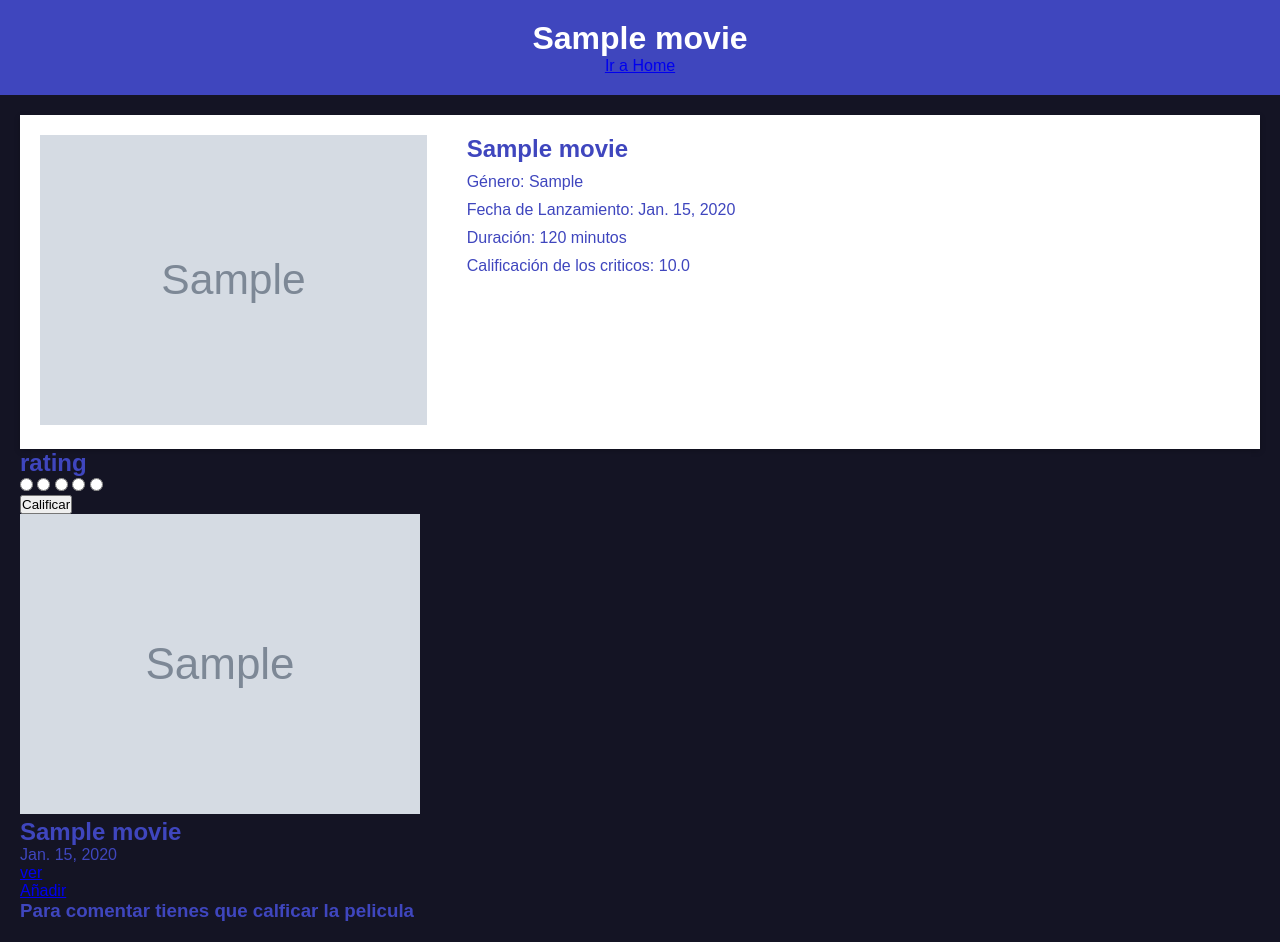
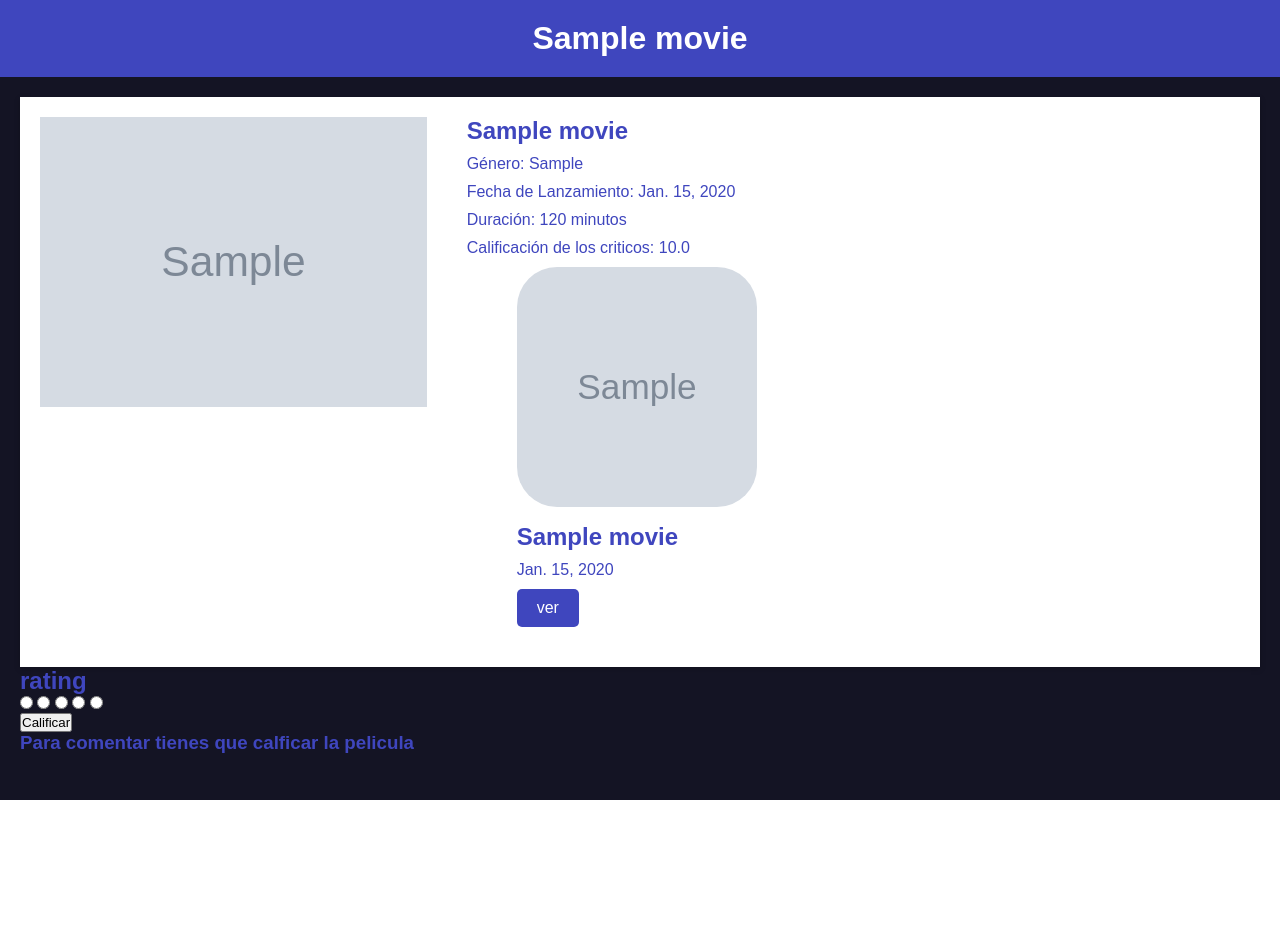
Before and after one commit to Bogov98/cinaflix, a Django app: template aplicacion/templates/VerPelicula/views_movie.html in a window 1280 px wide. After the commit the page ends 800 px from the top, so only its background shows below. Run offline with Django 4.2, Linux system fonts and the light colour scheme; the template is opened without the code that fills it: values that come from a table or form of the project are taken from there, others are empty; tables that the repository leaves empty hold one stand-in row (values such as "Sample post"); grey boxes marked "Sample" are stand-in pictures.

Commit message:
falta arreglar views

```diff
--- a/aplicacion/static/css/vista.css
+++ b/aplicacion/static/css/vista.css
@@ -72,3 +72,78 @@
   color: var(--very-ligt-pink);
   margin-top: 20%
   }
+  .button-primary{
+    background-color: #3f46be;
+    color: #fff;
+
+  }
+  .btn-comentario{
+    background-color: #3f46be;
+    border-radius: 10%;
+    color: #fff;
+  }
+  .rating{
+    background-color:var(#141424);
+    border: 0%;
+    color: var();
+  }
+  .main-container{
+    display: flex;
+    flex-direction: row;
+    overflow-x: auto;
+    scrollbar-width: none;
+    -ms-overflow-style: none;
+    margin-left: 50px; /* Agregado para dejar espacio para el menú lateral */
+    padding-bottom: 20px; /* Agregado para dejar espacio para el menú lateral */
+    margin-right: 10%;
+  }
+
+  .movie-info {
+    display: block;
+    flex-direction: column;
+    justify-content: space-between;
+    align-items: center;
+    margin-top: 12px;
+    color: var(--white);
+  }
+  .movie-card {
+    width: 240px;
+  }
+
+  .movie-card img {
+    width: 100%;
+    height: 240px;
+    border-radius: 40px;
+    object-fit: cover;
+  }
+  .button-ver {
+    display: inline-block;
+    padding: 10px 20px;
+    background-color: var(--text-imput-field);
+    color: #fff;
+    text-decoration: none;
+    border-radius: 5px;
+    transition: background-color 0.3s ease;
+  }
+
+  .button-ver:hover {
+    background-color: var(--text-imput-field);
+  }
+
+  .button-añadir {
+    display: inline-block;
+    padding: 10px 20px;
+    background-color: #3f46be;
+    color: #fff;
+    text-decoration: none;
+    border-radius: 4px;
+    transition: background-color 0.3s ease;
+  }
+
+  .button-añadir:hover {
+    background-color: #3f46be;
+  }
+
+  .button-añadir:active {
+    background-color: #3f46be;
+  }
--- a/aplicacion/templates/VerPelicula/views_movie.html
+++ b/aplicacion/templates/VerPelicula/views_movie.html
@@ -11,7 +11,6 @@
 <body>
   <header>
     <h1>{{movie.title}}</h1>
-    <a href="{% url 'home' %}" class="btn-back">Ir a Home</a>
   </header>
 
   <main>
@@ -25,6 +24,28 @@
         <p>Fecha de Lanzamiento: {{movie.release_date}}</p>
         <p>Duración: 120 minutos</p>
         <p>Calificación de los criticos: {{movie.vote_average}}</p>
+
+
+        <section class="main-container">
+          {% for movie in movies_recomended %}
+          <div class="movie-grid">
+              <div class="movie-card">
+                <img src="{{ movie.poster_link }}" alt="{{ movie.title }}">
+                <div class="movie-info">
+                  <h2>{{ movie.title }}</h2>
+                  <p>{{ movie.release_date }}</p>
+                  <a href="{% url 'views_movie' movie.id %}" class="button-ver">ver</a>
+                </div>
+
+              </div>
+
+          </div>
+          {% endfor %}
+        </div>
+      </section>
+
+
+
       </div>
 
     </div>
@@ -55,27 +76,41 @@
 
     <input type="hidden" name="calificacion" id="calificacion" value="" />
 
-    <button type="submit">Calificar</button>
+    <button type="submit" class="califi">Calificar</button>
   </form>
   {% endif %}
 
-  <section class="main-container">
-    {% for movie in movies_recomended %}
-    <div class="movie-grid">
-        <div class="movie-card">
-          <img src="{{ movie.poster_link }}" alt="{{ movie.title }}">
-          <div class="movie-info">
-            <h2>{{ movie.title }}</h2>
-            <p>{{ movie.release_date }}</p>
-            <a href="{% url 'views_movie' movie.id %}" class="button button-primary">ver</a>
-          </div>
+  {% if comen %}
+  <form action="{% url 'agregar_comentario' movie.id %}" method="POST">
+      {% csrf_token %}
 
-        </div>
 
-    </div>
-    {% endfor %}
-  </div>
-</section>
+
+      <div>
+          <label for="comentario">Comentario:</label>
+          <textarea id="comentario" name="comentario" rows="4" required></textarea>
+      </div>
+
+
+      <button type="submit">Agregar comentario</button>
+      {% if movie.id in favoritos %}
+    <a href="{% url 'favorita_pelicula_vista' movie.id %}" class="button button-primary">Quitar</a>
+{% else %}
+    <a href="{% url 'favorita_pelicula_vista' movie.id %}" class="button button-primary">Añadir</a>
+{% endif %}
+  </form>
+  <h1>comentarios</h1>
+  {% for comentario in comentario%}
+
+          <h2>{{ comentario.idusuario.username }}</h2>
+          <h3>{{comentario.comentario}}</h3>
+
+
+  {% endfor %}
+  {%else%}
+  <h3>Para comentar tienes que calficar la pelicula </h3>
+
+{% endif %}
 
   <script>
     var stars = document.getElementsByName('rating');
@@ -87,32 +122,8 @@
       });
     }
   </script>
-{% if movie.id in favoritos %}
-    <a href="{% url 'favorita_pelicula_vista' movie.id %}" class="button button-primary">Quitar</a>
-{% else %}
-    <a href="{% url 'favorita_pelicula_vista' movie.id %}" class="button button-primary">Añadir</a>
-{% endif %}
-{% if comen %}
-    <form action="{% url 'agregar_comentario' movie.id %}" method="POST">
-        {% csrf_token %}
-        <div>
-            <label for="comentario">Comentario:</label>
-            <textarea id="comentario" name="comentario" rows="4" required></textarea>
-        </div>
 
-        <button type="submit">{Agregar comentario}</button>
-    </form>
-    <h1>comentarios</h1>
-    {% for comentario in comentario%}
 
-            <h2>{{ comentario.idusuario.username }}</h2>
-            <h3>{{comentario.comentario}}</h3>
-
-    {% endfor %}
-    {%else%}
-    <h3>Para comentar tienes que calficar la pelicula </h3>
-
-{% endif %}
   </main>
 </body>
 </html>
--- a/aplicacion/views.py
+++ b/aplicacion/views.py
@@ -170,7 +170,7 @@
         datos={
             'movie': movie,
             'favoritos':favoritos,
-            'comen':comen,
+
             'movie': movie,
             'movies_recomended': movies_recomended
 
```
